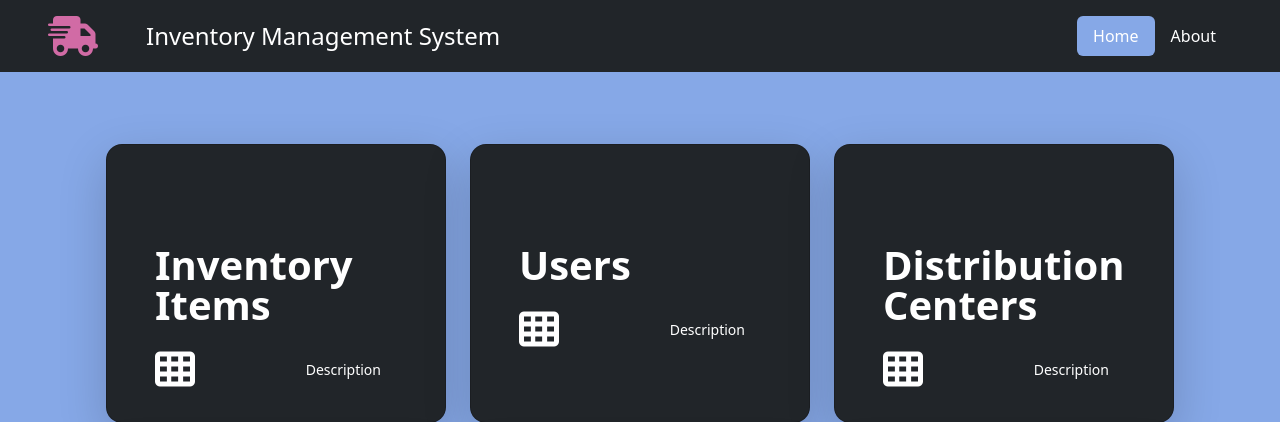
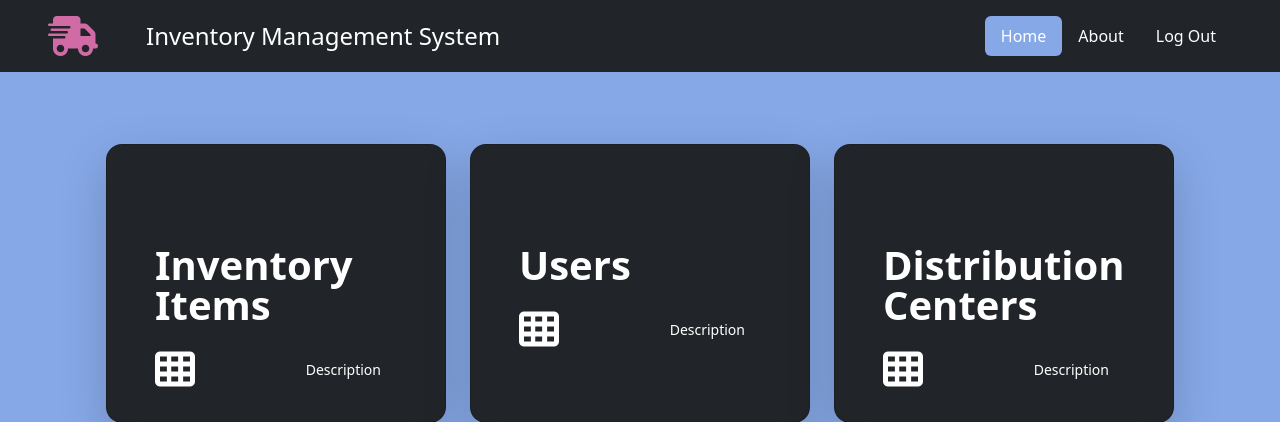
Before and after one commit to itudb2311/Database-Management-System, a Flask app: page / in a window 1280 px wide. Shown: the top 422 px of the page. Run offline with Flask 3, Linux system fonts and the light colour scheme; the visitor is signed in with stand-in values (Sample User, id 1).

Commit message:
Log Out button added

```diff
--- a/templates/about.html
+++ b/templates/about.html
@@ -43,6 +43,9 @@
         </li>
         <li class="nav-item">
           <a href="/about" class="nav-link active">About</a>
+        </li>
+        <li class="nav-item">
+          <a href="/logout" class="nav-link">Log Out</a>
         </li>
       </ul>
     </header>
--- a/templates/index.html
+++ b/templates/index.html
@@ -43,6 +43,9 @@
         </li>
         <li class="nav-item">
           <a href="/about" class="nav-link">About</a>
+        </li>
+        <li class="nav-item">
+          <a href="/logout" class="nav-link">Log Out</a>
         </li>
       </ul>
     </header>
--- a/templates/order_items.html
+++ b/templates/order_items.html
@@ -44,6 +44,9 @@
         </li>
         <li class="nav-item">
           <a href="/about" class="nav-link">About</a>
+        </li>
+        <li class="nav-item">
+          <a href="/logout" class="nav-link">Log Out</a>
         </li>
       </ul>
     </header>
```
